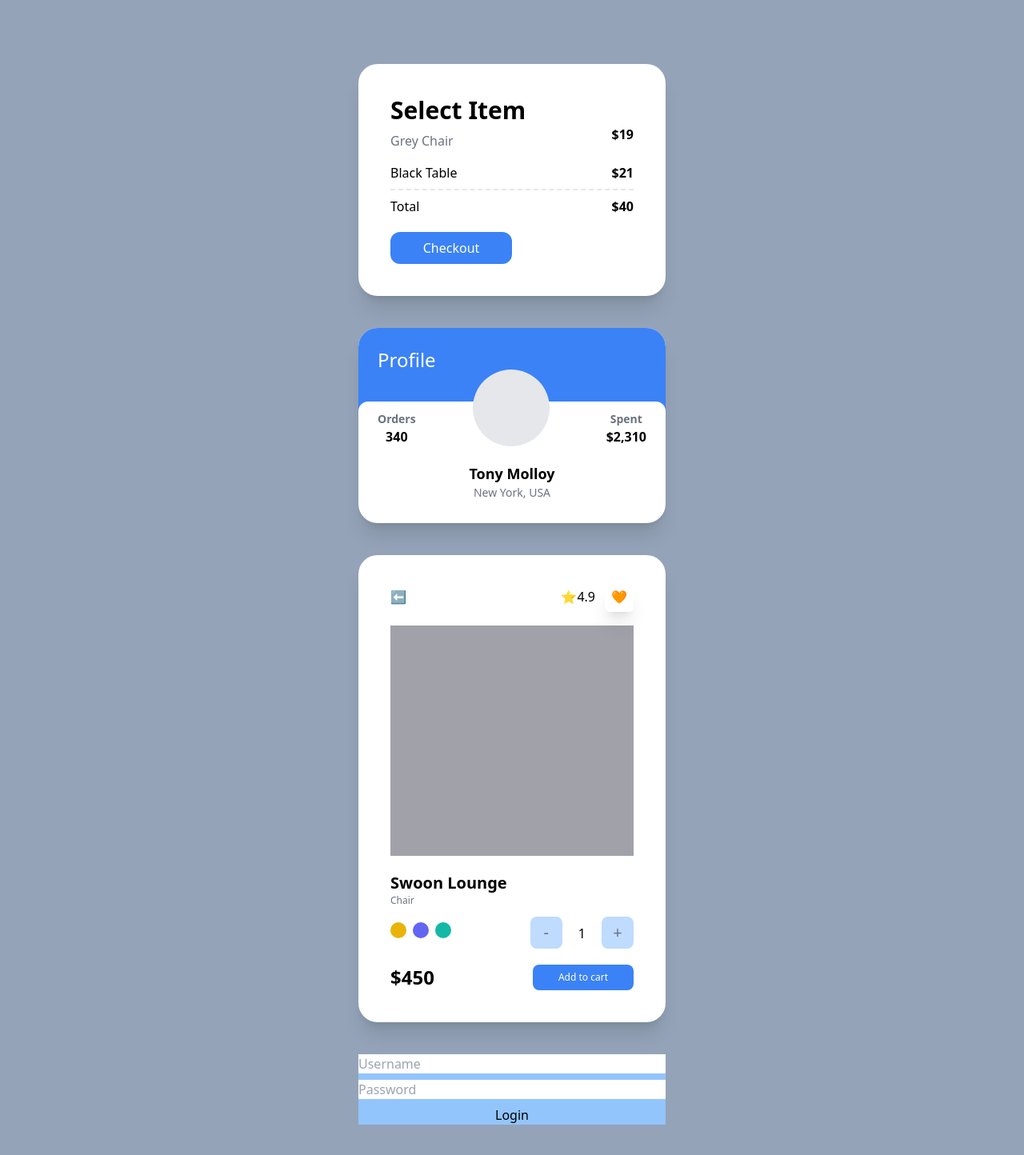
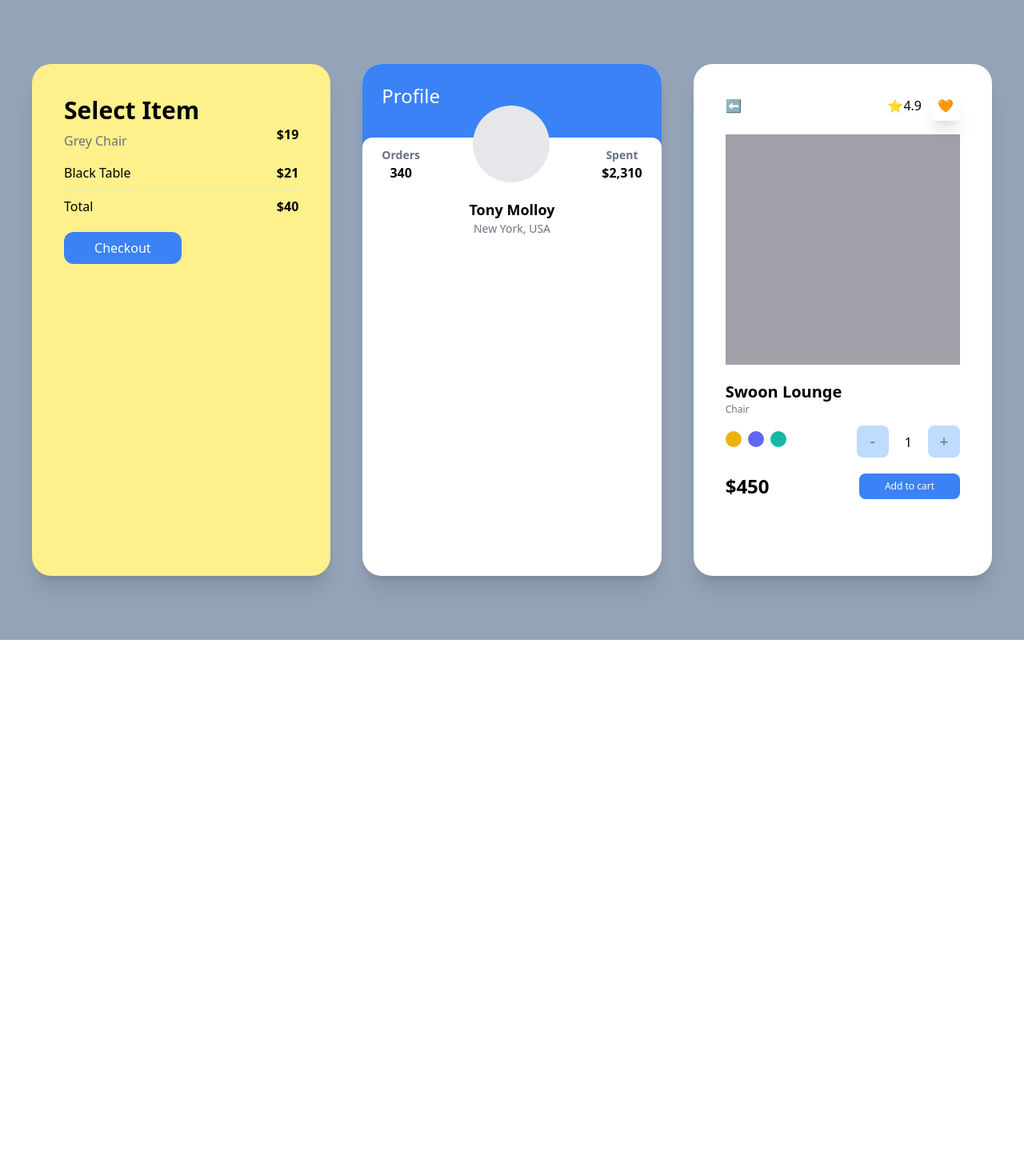
Before and after one commit to taehyeon0412/next_market, a Next.js app: page / in a window 1280 px wide. Shown: the top 1444 px of the page at 80% size. After the commit the page ends 800 px from the top, so only its background shows below. Built offline with nearby package versions, Linux system fonts and the light colour scheme.

Commit message:
tailwind 연습(5)
tailwind는 모바일->데스크톱 순서로 반응형을 만든다

모바일-sm-md-lg-xl-2xl 순서

```diff
--- a/pages/index.tsx
+++ b/pages/index.tsx
@@ -1,7 +1,7 @@
 export default function Home() {
   return (
-    <div className="bg-slate-400 py-20 px-10 grid gap-10 justify-center min-h-screen">
-      <div className="bg-white p-10 rounded-3xl shadow-xl w-96">
+    <div className="bg-slate-400 py-20 px-10 grid gap-10 lg:grid-cols-2 xl:grid-cols-3 justify-center min-h-screen">
+      <div className="bg-white sm:bg-purple-300 md:bg-teal-300 lg:bg-indigo-400 xl:bg-yellow-200 2xl:bg-blue-200 p-10 rounded-3xl shadow-xl ">
         <span className="font-semibold text-3xl">Select Item</span>
         <div className="flex justify-between mb-2">
           <span className="text-gray-500 my-2">Grey Chair</span>
@@ -17,13 +17,13 @@ export default function Home() {
         </div>
         <button
           className="mt-5 bg-blue-500 text-white p-2 text-center rounded-xl w-1/2 mx-auto
-         hover:bg-teal-500 active:bg-yellow-500 focus:text-red-500"
+       hover:bg-teal-500 active:bg-yellow-500 focus:text-red-500"
         >
           Checkout
         </button>
       </div>
 
-      <div className="bg-white overflow-hidden rounded-3xl shadow-xl w-96 group">
+      <div className="bg-white overflow-hidden rounded-3xl shadow-xl  group">
         <div className="bg-blue-500 p-6 pb-14 ">
           <span className="text-white text-2xl">Profile</span>
         </div>
@@ -50,7 +50,7 @@ export default function Home() {
         </div>
       </div>
 
-      <div className="bg-white p-10 rounded-3xl shadow-xl w-96">
+      <div className="bg-white p-10 rounded-3xl shadow-xl  lg:col-span-2 xl:col-span-1">
         <div className="flex justify-between items-center mb-6">
           <span>⬅</span>
 
@@ -93,12 +93,6 @@ export default function Home() {
           </div>
         </div>
       </div>
-
-      <form className="flex flex-col space-y-2 bg-blue-300 focus-within:bg-blue-100">
-        <input type="text" required placeholder="Username" />
-        <input type="password" required placeholder="Password" />
-        <input type="submit" value="Login" />
-      </form>
     </div>
   );
 }
```
